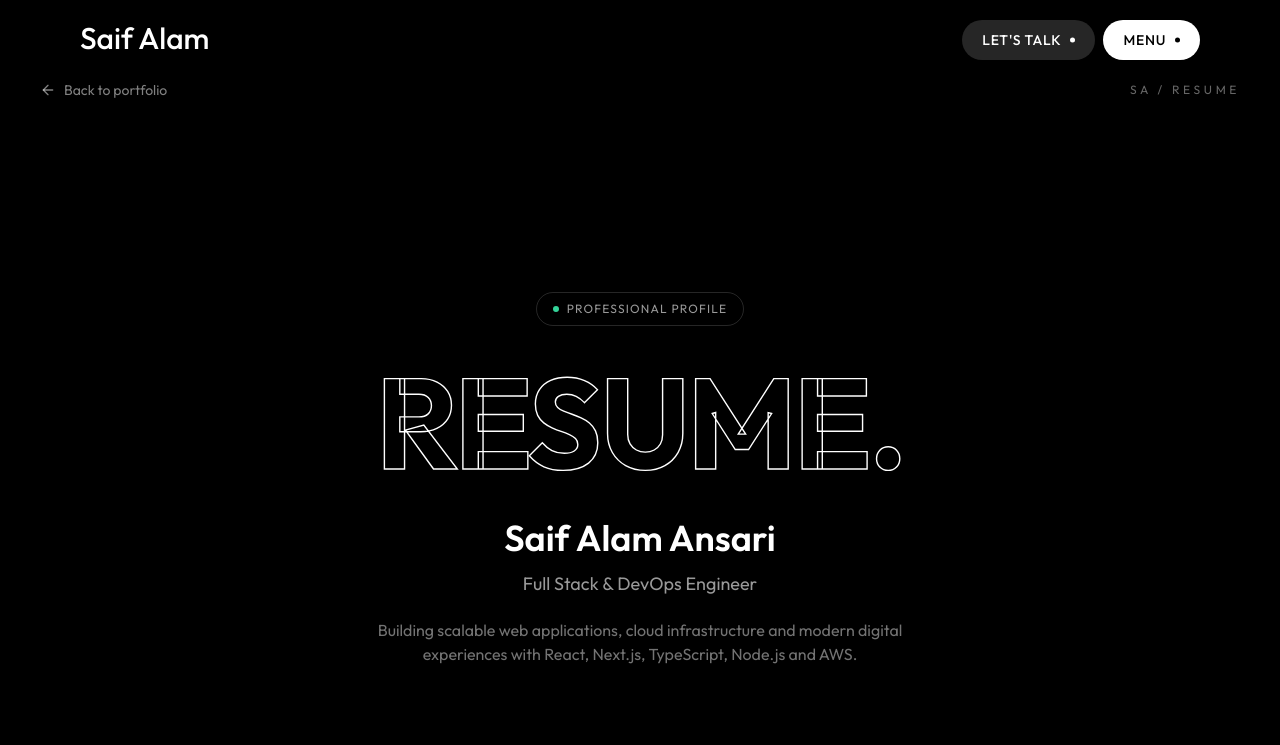
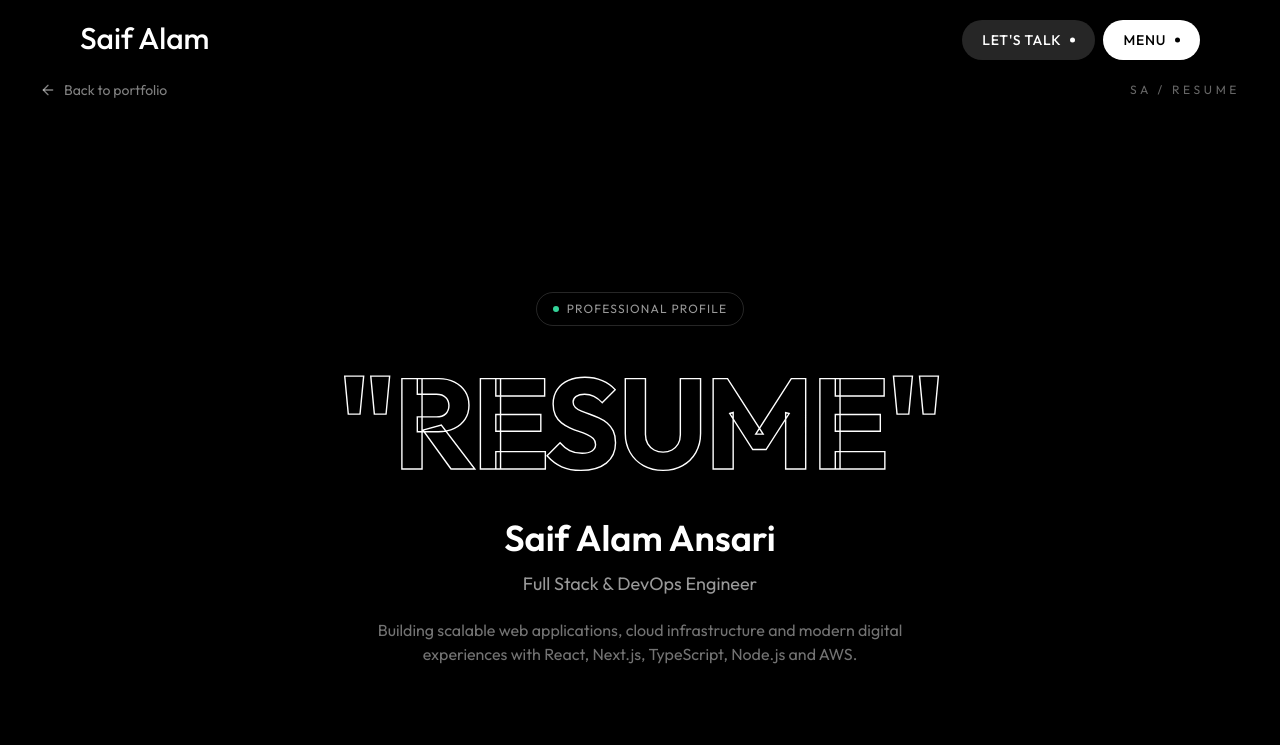
Before and after one commit to Saif0350/saifalam-portfolio, a Next.js app: page /resume in a window 1280 px wide. Shown: the top 745 px of the page. Built offline with nearby package versions, Linux system fonts and the light colour scheme.

Commit message:
just changed resume

```diff
--- a/src/components/Resume/Resume.tsx
+++ b/src/components/Resume/Resume.tsx
@@ -50,7 +50,7 @@ export default function ResumePage() {
           </div>
 
           <h1 className="font-outfit text-7xl font-bold tracking-tight stroke-text md:text-8xl lg:text-9xl">
-            RESUME.
+            <span>{`"RESUME"`}</span>
           </h1>
 
           <h2 className="mt-8 text-2xl font-semibold md:text-4xl">
```
